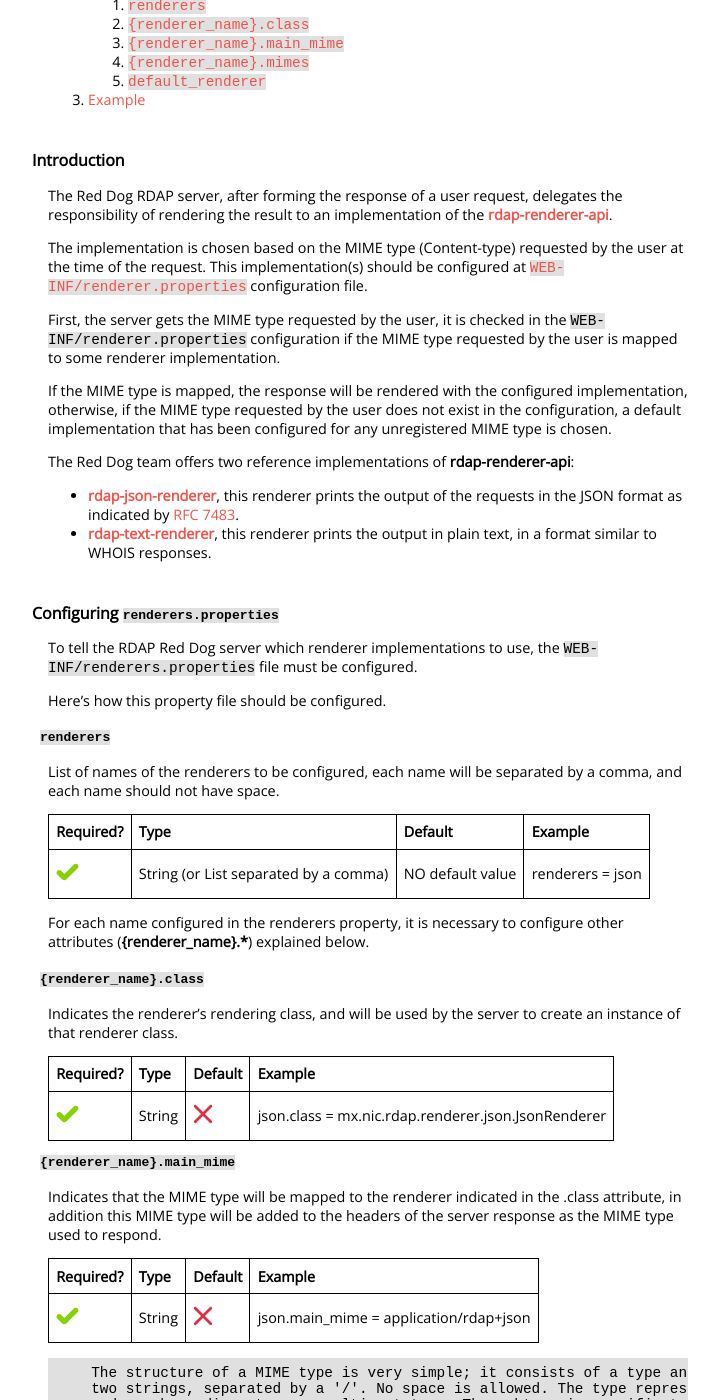
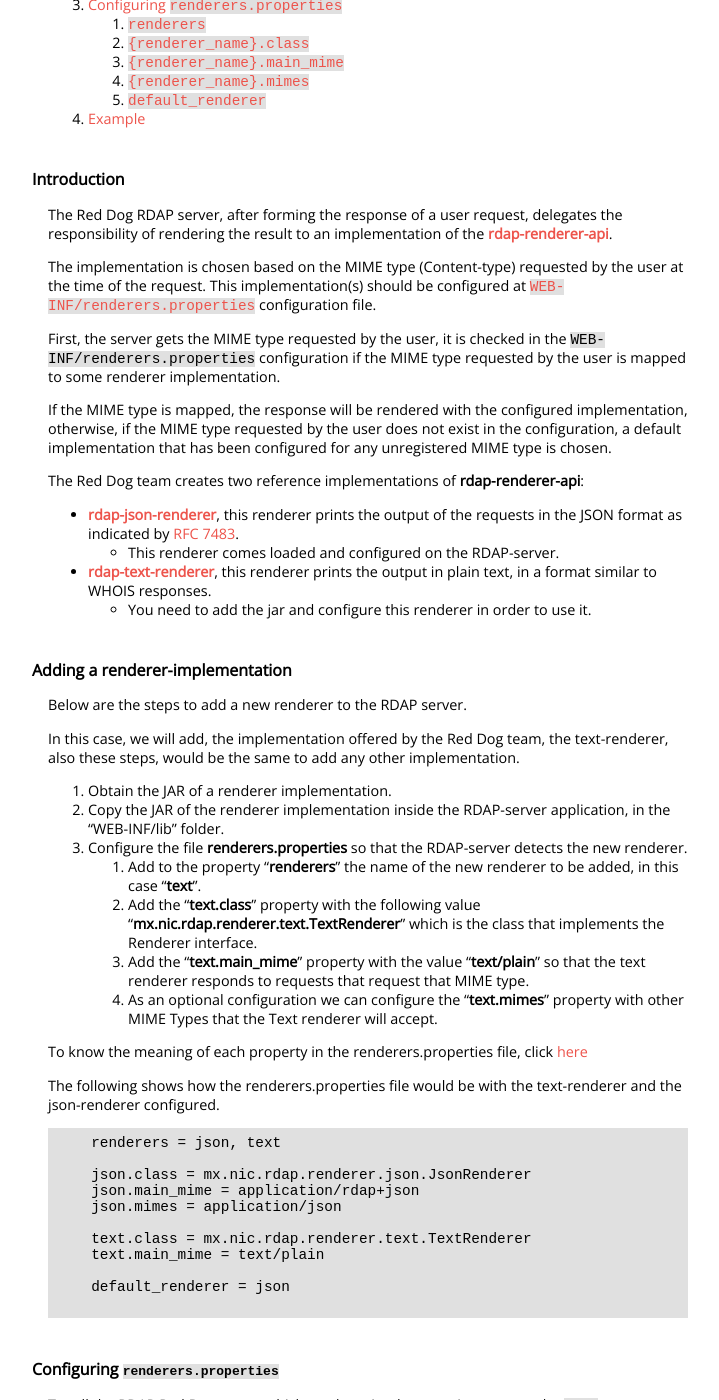
Before and after one commit to NICMx/rdap-server, a Jekyll site: the page built from renderer-layer.md, in a window 1280 px wide and 1400 px high, scrolled down 334 px. Shown: the whole window, without its empty margins (272-991 px from the left). Built offline with Jekyll 4.4.1, drawn with Linux system fonts in a browser that asks for light colours; nearby versions of some CDN libraries; some of the changed text lies outside the part shown.

Commit message:
Add the explanation of how to configure the text-renderer

````diff
--- a/renderer-layer.md
+++ b/renderer-layer.md
@@ -8,6 +8,7 @@
 ## Index
 
 1. [Introduction](#introduction)
+1. [Adding a renderer-implementation](#adding-a-renderer-implementation)
 1. [Configuring `renderers.properties`](#configuring-renderersproperties)
    1. [`renderers`](#renderers)
    1. [`{renderer_name}.class`](#renderer_nameclass)
@@ -20,16 +21,51 @@
 
 The Red Dog RDAP server, after forming the response of a user request, delegates the responsibility of rendering the result to an implementation of the [**rdap-renderer-api**](https://github.com/NICMx/rdap-renderer-api).
 
-The implementation is chosen based on the MIME type (Content-type) requested by the user at the time of the request. This implementation(s) should be configured at [`WEB-INF/renderer.properties`](https://github.com/NICMx/rdap-server/blob/master/src/main/webapp/WEB-INF/renderers.properties) configuration file.
+The implementation is chosen based on the MIME type (Content-type) requested by the user at the time of the request. This implementation(s) should be configured at [`WEB-INF/renderers.properties`](https://github.com/NICMx/rdap-server/blob/master/src/main/webapp/WEB-INF/renderers.properties) configuration file.
 
-First, the server gets the MIME type requested by the user, it is checked in the `WEB-INF/renderer.properties` configuration if the MIME type requested by the user is mapped to some renderer implementation.
+First, the server gets the MIME type requested by the user, it is checked in the `WEB-INF/renderers.properties` configuration if the MIME type requested by the user is mapped to some renderer implementation.
 
 If the MIME type is mapped, the response will be rendered with the configured implementation, otherwise, if the MIME type requested by the user does not exist in the configuration, a default implementation that has been configured for any unregistered MIME type is chosen.
 
-The Red Dog team offers two reference implementations of **rdap-renderer-api**:
+The Red Dog team creates two reference implementations of **rdap-renderer-api**:
 
 + __[rdap-json-renderer](https://github.com/NICMx/rdap-json-renderer)__, this renderer prints the output of the requests in the JSON format as indicated by [RFC 7483](https://tools.ietf.org/html/rfc7483).
+	+ This renderer comes loaded and configured on the RDAP-server.
 + __[rdap-text-renderer](https://github.com/NICMx/rdap-text-renderer)__, this renderer prints the output in plain text, in a format similar to WHOIS responses.
+	+ You need to add the jar and configure this renderer in order to use it.
+
+## Adding a renderer-implementation
+
+Below are the steps to add a new renderer to the RDAP server.
+
+In this case, we will add, the implementation offered by the Red Dog team, the text-renderer, also these steps, would be the same to add any other implementation.
+
+1. Obtain the JAR of a renderer implementation.
+1. Copy the JAR of the renderer implementation inside the RDAP-server application, in the "WEB-INF/lib" folder.
+1. Configure the file **renderers.properties** so that the RDAP-server detects the new renderer.
+	1. Add to the property "**renderers**" the name of the new renderer to be added, in this case "**text**".
+	1. Add the "**text.class**" property with the following value "**mx.nic.rdap.renderer.text.TextRenderer**" which is the class that implements the Renderer interface.
+	1. Add the "**text.main_mime**" property with the value "**text/plain**" so that the text renderer responds to requests that request that MIME type.
+	1. As an optional configuration we can configure the "**text.mimes**" property with other MIME Types that the Text renderer will accept.
+
+To know the meaning of each property in the renderers.properties file, click [here](#configuring-renderersproperties)
+
+The following shows how the renderers.properties file would be with the text-renderer and the json-renderer configured.
+
+```ini
+renderers = json, text
+
+json.class = mx.nic.rdap.renderer.json.JsonRenderer
+json.main_mime = application/rdap+json
+json.mimes = application/json
+
+text.class = mx.nic.rdap.renderer.text.TextRenderer
+text.main_mime = text/plain
+
+default_renderer = json
+
+```
+
 
 ## Configuring `renderers.properties`
 
````
